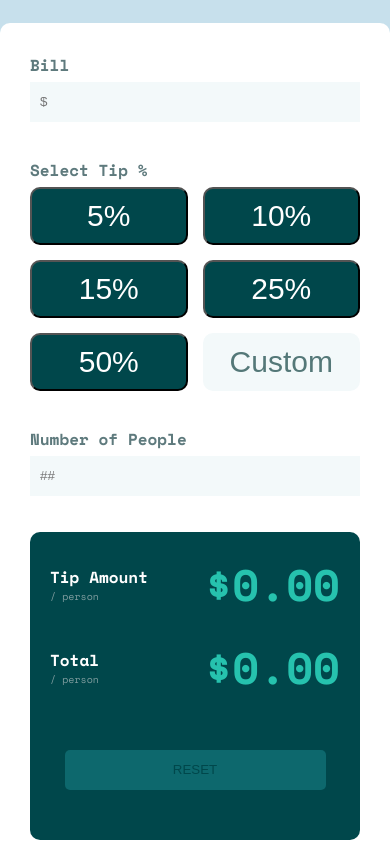
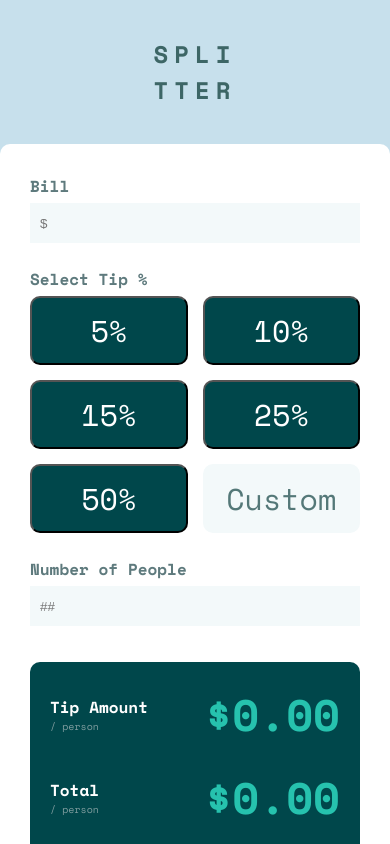
Before and after one commit to SsimbwaJoshua/calculator, a React (Create React App) app: page / in a window 390 px wide. Shown: the top 844 px of the page. Built offline with nearby package versions, Linux system fonts and the light colour scheme.

Commit message:
fixed mobile view

```diff
--- a/package.json
+++ b/package.json
@@ -6,6 +6,7 @@
     "@testing-library/jest-dom": "^5.16.5",
     "@testing-library/react": "^13.4.0",
     "@testing-library/user-event": "^13.5.0",
+    "netlify-cli": "^14.3.1",
     "react": "^18.2.0",
     "react-dom": "^18.2.0",
     "react-scripts": "5.0.1",
--- a/src/App.css
+++ b/src/App.css
@@ -14,7 +14,7 @@ body {
 
 .App {
   background-color: rgb(199, 224, 236);
-  height: 100vh;
+  min-height: 100vh;
 
   margin: 0 auto;
   padding: 0 3rem;
@@ -144,6 +144,7 @@ h2 {
     min-width: 5rem;
     background-color: #00474b;
     padding: 0.8rem 1rem;
+    font-family: inherit;
   }
   .custom-btn {
     color: #547878;
@@ -184,11 +185,17 @@ h2 {
     border: none;
   }
   .tittle {
-    margin-bottom: 5rem;
+    /* margin-bottom: 3.6rem; */
+    padding: 3.6rem 0;
+    margin-bottom: 0;
   }
-  .tips-section {
+  .tittle > h1 {
+    font-size: 2.4rem;
+    letter-spacing: 6px;
+  }
+  /* .tips-section {
     margin: 3.6rem 0;
-  }
+  } */
   .field-2 {
     margin-bottom: 3.6rem;
   }
@@ -198,4 +205,9 @@ h2 {
   .input-field {
     width: 100%;
   }
+  .App {
+    display: block;
+    padding: 0;
+    height: auto;
+  }
 }
```
Also changed, not shown: 2 other files (tests, documents, lock files or other folders).
